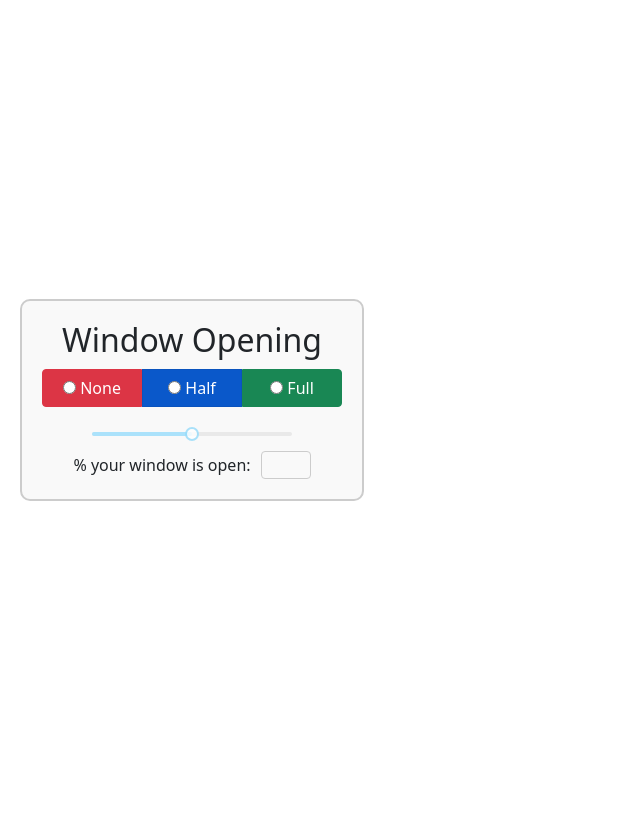
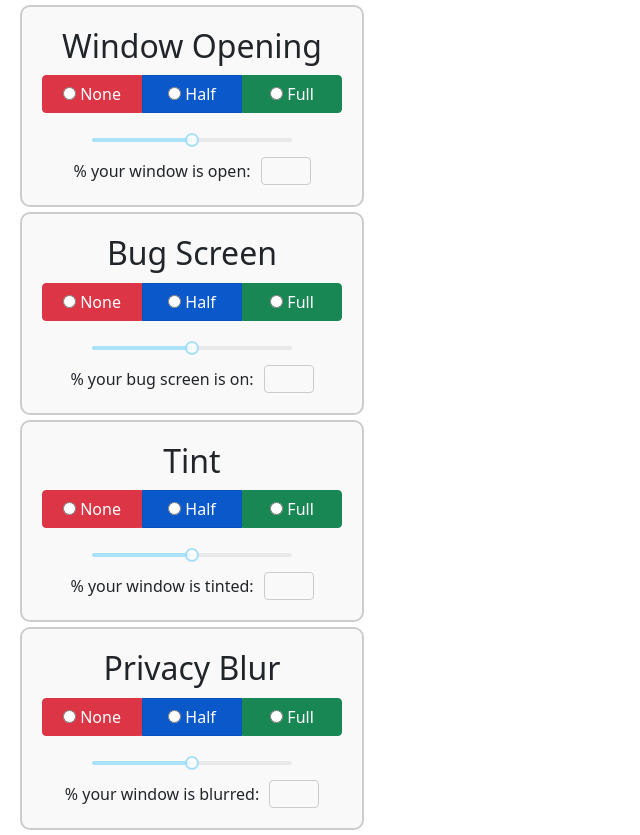
Before and after one commit to finnac/UIProject1SmartWindowTest, a React (Vite) app: page / in a window 1280 px wide. Shown: the whole page, without its empty margins (0-640 px from the left). Before the commit the page ends 800 px from the top, so only its background shows below. Built offline with nearby package versions, Linux system fonts and the light colour scheme.

Commit message:
Started work on reusing component

```diff
--- a/src/App.jsx
+++ b/src/App.jsx
@@ -10,6 +10,18 @@ function App() {
         title="Window Opening"
         windowLabelText="% your window is open:" // Customizable label
       />
+      <ButtonOptions
+        title="Bug Screen"
+        windowLabelText="% your bug screen is on:" // Customizable label
+      />
+      <ButtonOptions
+        title="Tint"
+        windowLabelText="% your window is tinted:" // Customizable label
+      />
+       <ButtonOptions
+        title="Privacy Blur"
+        windowLabelText="% your window is blurred:" // Customizable label
+      />
     </div>
   );
 }
--- a/src/components/ButtonOptions.css
+++ b/src/components/ButtonOptions.css
@@ -5,7 +5,9 @@
   max-width: 400px;
   margin: 0 auto;
   background-color: #f9f9f9;
-  margin-left: 20px; /* Add margin to the left */
+  margin-left: 20px;
+  margin-top: 5px;
+  margin-bottom: 5px; /* Add margin to the left */
   /* if I want to margin all sides use JUST margin no left right whatever */
 }
 
```
